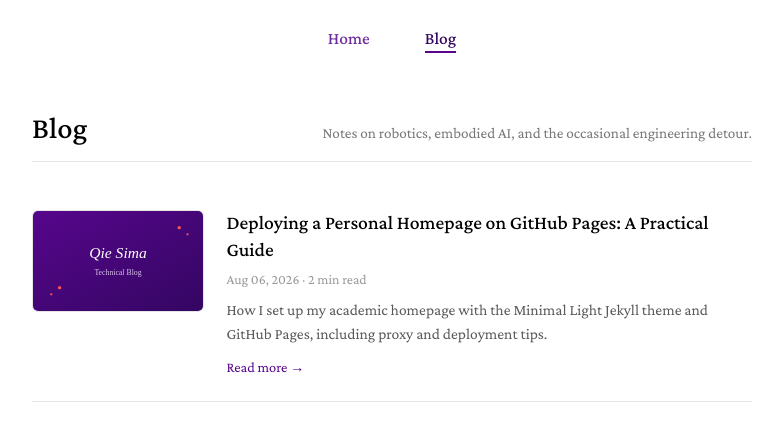
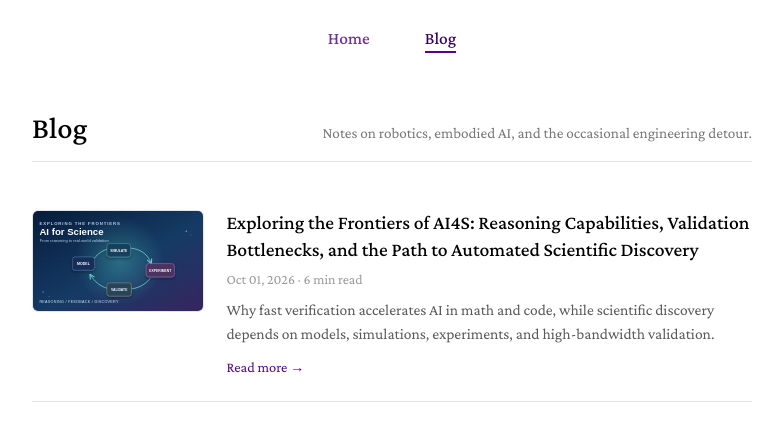
Before and after one commit to SimaQie/simaqie.github.io, a Jekyll site: the page built from blog.md, in a window 1280 px wide, cut to the strip 0-421 px from the top of the page. Shown: the whole strip, without its empty margins (248-1028 px from the left). Built offline with Jekyll 4.4.1, drawn with Linux system fonts in a browser that asks for light colours; nearby versions of some CDN libraries; a style sheet for code colours, icons or effects is not loaded; part of the change alters nothing that is shown.

Commit message:
Publish AI4S scientific discovery blog post

```diff
--- /dev/null
+++ b/_posts/2026-10-01-exploring-frontiers-ai4s.md
@@ -0,0 +1,78 @@
+---
+layout: post
+title: "Exploring the Frontiers of AI4S: Reasoning Capabilities, Validation Bottlenecks, and the Path to Automated Scientific Discovery"
+date: 2026-10-01
+tags: [AI4S, Scientific Discovery, AI Agents, Scientific Validation]
+image: /assets/img/ai4s-thumb.svg
+excerpt: "Why fast verification accelerates AI in math and code, while scientific discovery depends on models, simulations, experiments, and high-bandwidth validation."
+---
+
+While Large Language Models (LLMs) continue to shatter benchmarks in software engineering, mathematics, and code generation, the landscape of **AI for Science (AI4S)** tells a more nuanced story. In domains like fluid dynamics, molecular biology, and materials science, progress isn't just about scaling parameter sizes or throwing more compute at text tokens.
+
+To unpack the current bottlenecks, paradigm shifts, and future trajectories of AI4S, the following multi-turn Q&A captures the core insights from discussions on why some domains achieve rapid automated breakthroughs while others face rigid physical walls.
+
+---
+
+## Q: Why do tasks like mathematical proof generation and code debugging scale so well with LLMs, while physical sciences progress differently?
+
+The core differentiator boils down to **verification cost and feedback bandwidth**. In mathematics, we rely on formal verification systems (like Lean) or strict logical proofs. In software engineering, code can be executed instantly against test suites, compilers, and benchmarks. Because the verification loop is extremely fast and low-cost, models can leverage **scale-out search**—generating thousands of candidate solutions, exploring high-cost branches, and automatically filtering out failures.
+
+<div class="article-diagram"><img src="/assets/img/ai4s-verification-loop.svg" alt="LLM generation produces candidate solutions; automated tests or formal proof check them; fast feedback drives another search round."></div>
+
+However, real-world physical science doesn't have a "Lean-style automatic verifier" for most hypotheses. If an AI model proposes a novel physical mechanism, a new turbulence closure model, or a custom source term for the Navier-Stokes equations, validating it often requires a physical experiment, an expensive observational campaign, or long-running high-fidelity simulations. As noted in the discussions: **"We cannot simply build 100,000 virtual Earths or run millions of wet-lab experiments overnight."** The bottleneck of AI4S isn't just generating hypotheses; it's the scarcity of high-bandwidth scientific feedback.
+
+---
+
+## Q: Let’s talk about recent high-profile mathematical and physical breakthroughs, such as AI tackling complex fluid dynamics (like Navier-Stokes structures). How should engineers view these results?
+
+We need to strictly separate **mathematical significance** from **immediate engineering applicability**.
+
+- **The Mathematical Value:** Working on things like the existence, smoothness, or blow-up structures of PDEs is monumental for pure mathematics. These constructions often reveal deep underlying mechanisms regarding how multi-scale vortex structures interact, or help establish rigorous upper bounds for energy spectra.
+- **The Engineering Reality:** These theoretical constructions often rely on very specific *forcing families* and idealized scaling conditions. When you push them down to microscopic physical scales, issues of physical realizability and the breakdown of continuum mechanics kick in.
+
+In short, while these breakthroughs expand the upper boundary of what AI can assist with in theoretical math, their direct deployment in industrial CFD (Computational Fluid Dynamics) requires rigorous scale analysis, physical modeling, and real-world realizability checks.
+
+*(Background Note: Similar trends are evident in biological foundation models like AlphaFold 3 and ESM-3, which can instantly predict protein structures or design novel enzymes in silico, but still require rigorous wet-lab validation to confirm cellular viability and binding kinetics.)*
+
+---
+
+## Q: Given that scientific data is messy, multi-scale, and heterogeneous, how are researchers tackling the data bottleneck in AI4S? Is the "small model" trend here to stay?
+
+Many successful AI4S applications still rely on relatively small or mid-sized models rather than trillion-parameter LLMs. This is primarily a constraint of **data availability and representation formats**, not a failure of scaling laws.
+
+Unlike the internet, which provides endless text tokens, high-fidelity physical data is bounded by experimental throughput, sensor deployment, and grid-resolution limits. Furthermore, physical fields, molecular graphs, spectral data, and mesh structures don't map cleanly into standard text tokens.
+
+However, looking at success stories like **ERA5** (the global reanalysis dataset by ECMWF) or large-scale weather prediction models (like Google's GraphCast or Huawei's Pangu-Weather), we see what truly works: **data integration**. ERA5 succeeds because it harmonizes billions of sparse observations, physical constraints, and data assimilation pipelines into a unified, high-quality asset.
+
+When data is scarce, increasing model size alone yields diminishing returns. In these regimes, investing in **data quality, physical consistency, diversity, and cross-modal simulation-observation fusion** is far more critical. "Small model AI4S" is an engineering compromise for today's data scarcity, not proof that scientific models won't scale in the future.
+
+---
+
+## Q: Looking toward future advanced reasoning systems (like GPT-6 tier models), how will AI transition from a passive predictor to an active "AI Researcher" or Agent?
+
+The field is rapidly shifting from passive prediction to **active system loops via AI Agents**.
+
+If we look at how human simulation engineers work, they don't just run a black-box model. They rely heavily on **modeling experience**—knowing when to simplify a geometry, which boundary conditions to drop, how to interpret numerical anomalies, and how to tune parameters based on past project failures. Much of this valuable engineering knowledge is currently trapped in legacy codebases, technical reports, and senior experts' tacit knowledge.
+
+Future systems—whether powered by next-generation reasoning architectures or specialized domain agents—will operate as comprehensive **AI Researchers**:
+
+1. **Reading & Planning:** Reviewing existing literature and defining new source terms or governing equations.
+2. **Execution & Tool Use:** Interacting with traditional scientific software (FEM, CFD, DFT solvers) as deterministic calculation engines while the LLM handles workflow planning and reasoning.
+3. **Iterative Review & Correction:** Analyzing simulation or experimental feedback, modifying numerical setups, and refining hypotheses in a closed loop.
+
+<div class="article-diagram"><img src="/assets/img/ai4s-agent-loop.svg" alt="An LLM reasoning core exchanges context and state with an agent orchestrator. The core draws on scientific literature and memory; the orchestrator calls CFD, FEM, and DFT solvers; results feed back into the next hypothesis."></div>
+
+---
+
+## Q: To wrap things up, how can we summarize the ultimate roadmap and key takeaway for AI4S?
+
+The trajectory of AI4S can be summarized by an integrated four-pillar loop:
+
+$$\mathbf{Model} \iff \mathbf{Simulation} \iff \mathbf{Experiment} \iff \mathbf{Validation}$$
+
+- **Models** provide the high-level reasoning and rapid hypothesis generation.
+- **Simulations** (and traditional numerical solvers) provide deterministic computational grounding.
+- **Experiments and Sensors** (enhanced by automated laboratories and high-density 3D spatial data assimilation) provide real-world grounding.
+- **Validation frameworks** close the loop.
+
+The ultimate competitive edge in next-generation scientific AI will not just belong to whoever has the biggest model, but to whoever can build **high-bandwidth, automated scientific feedback and validation systems** that match the lightning-fast inference speed of modern AI.
--- a/_sass/minimal-light.scss
+++ b/_sass/minimal-light.scss
@@ -1036,6 +1036,20 @@ screen and (max-width: 480px) {
   line-height: 1.7;
   color: #404040;
 
+  .article-diagram {
+    max-width: 100%;
+    margin: 1.5em 0;
+    overflow-x: auto;
+
+    img {
+      display: block;
+      width: 100%;
+      min-width: 560px;
+      height: auto;
+      border-radius: 8px;
+    }
+  }
+
   h2 {
     font-size: 1.4em;
     margin: 1.6em 0 0.6em;
```
Also changed, not shown: assets/img/ai4s-agent-loop.svg (added), assets/img/ai4s-thumb.svg (added), assets/img/ai4s-verification-loop.svg (added).
